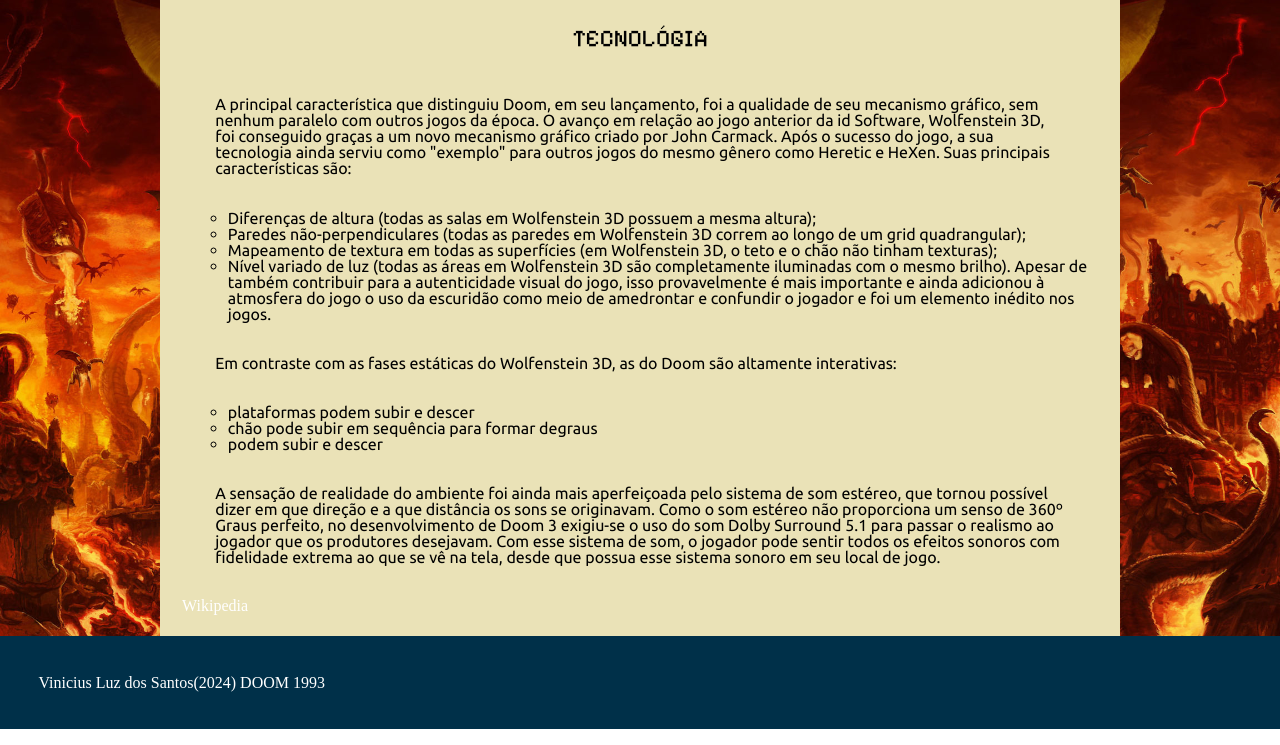
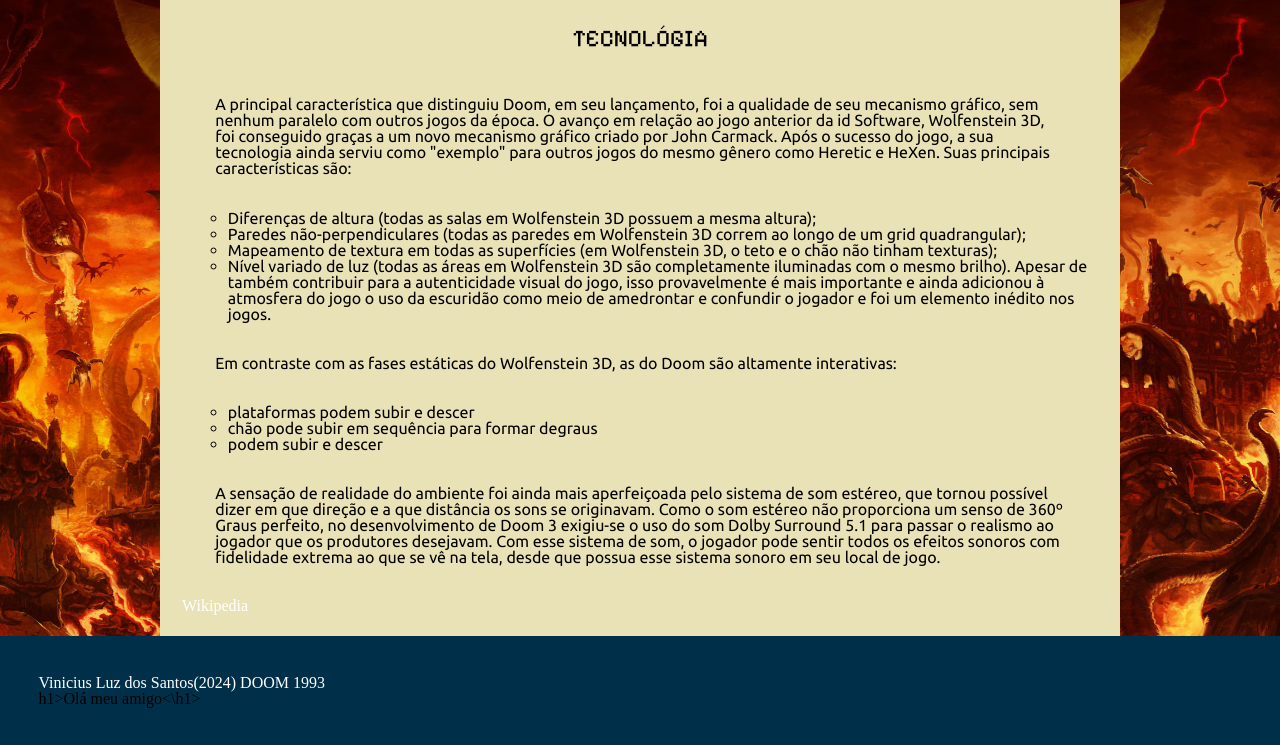
Before and after one commit to wViniciusLuzw/meuprimeirosite, a plain HTML site: page index.html in a window 1280 px wide. Shown: the part 3264-4009 px from the top of the page. Drawn offline with Linux system fonts and the light colour scheme; a web font is replaced by a local one.

Commit message:
Atualizar o index.html

```diff
--- a/index.html
+++ b/index.html
@@ -207,6 +207,7 @@
 
     <footer>
             <h3 class="fund_pre">Vinicius Luz dos Santos(2024) DOOM 1993 </h3>
+h1>Olá meu amigo<\h1>
     </footer>
 
 </body>
```
